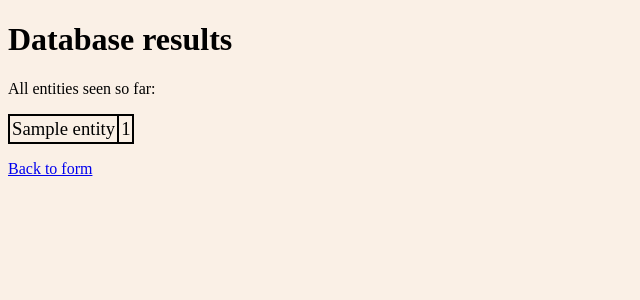
After one commit to velociburner/cosi217b, a Flask app: page /list in a window 1280 px wide. The commit adds this page. Shown: the top 300 px of the page, without its empty margins (0-640 px from the left). Run offline with Flask 3, Linux system fonts and the light colour scheme; tables that the repository leaves empty hold one stand-in row (values such as "Sample post").

Commit message:
Integrated database into web server

```diff
--- a/assignment2/requirements.txt
+++ b/assignment2/requirements.txt
@@ -1,5 +1,5 @@
 spacy==3.5.0
 flask==2.2.2
-flask-restful==0.3.9
-streamlit==1.17.0
-pandas==1.5.3
+Flask-SQLAlchemy==3.0.3
+beautifulsoup4==4.12.0
+lxml==4.9.2
--- a/assignment2/server.py
+++ b/assignment2/server.py
@@ -1,25 +1,32 @@
 from flask import Flask, request, render_template
-from flask_restful import Resource, Api
+from flask_sqlalchemy import SQLAlchemy
+from bs4 import BeautifulSoup
 from ner import SpacyDocument
 
 
 app = Flask(__name__)
-api = Api(app)
+# don't use as a real server, just hardcode the key
+app.config['SECRET_KEY'] = '8a2afc2205a15bcb2cec06a1a7268b80'
+app.config['SQLALCHEMY_DATABASE_URI'] = 'sqlite:///db_entities.sqlite'
+app.config['SQLALCHEMY_TRACK_MODIFICATIONS'] = False
+db = SQLAlchemy(app)
 
 
-class NerApi(Resource):
+class Entity(db.Model):
+    id = db.Column(db.Integer, primary_key=True)
+    name = db.Column(db.String(80), unique=True, nullable=False)
+    count = db.Column(db.Integer, default=1, nullable=False)
 
-    def get(self):
-        return {
-            'description': 'GET request to /api returns this message, POST returns the result of processing a text file. Visit http://127.0.0.1:5000/ for web server.',
-            'resources': ['/', '/api'],
-            'port': 5000
-        }
+    def __repr__(self):
+        return f"{self.name}: {self.count}"
 
-    def post(self):
-        text = request.get_data(as_text=True)
-        doc = SpacyDocument(text)
-        return doc.get_entities()
+
+def create_all():
+    with app.app_context():
+        db.create_all()
+
+
+create_all()
 
 
 @app.route("/")
@@ -32,10 +39,25 @@ def submit():
     if request.form['button'] == "Submit":
         doc = SpacyDocument(request.form['box'])
         entities = doc.get_entities_with_markup()
+        parser = BeautifulSoup(entities, "xml")
+
+        for entity in parser.find_all("entity"):
+            entry = Entity.query.filter_by(name=entity.text).first()
+            if entry is not None:
+                entry.count += 1
+            else:
+                db.session.add(Entity(name=entity.text))
+
+        db.session.commit()
+
         return render_template("home.html", entities=entities)
 
 
-api.add_resource(NerApi, "/api")
+@app.get("/list")
+def list():
+    entities = Entity.query.all()
+    print(entities)
+    return render_template("list.html", entities=entities)
 
 
 if __name__ == "__main__":
--- a/assignment2/static/css/main.css
+++ b/assignment2/static/css/main.css
@@ -14,6 +14,13 @@ body {
 div {
     border: thin solid black;
     padding: 8px;
+}
+
+table, td {
+    font-size: 14pt;
+    border: 2px solid black;
+    border-collapse: collapse;
+    padding: 2px;
 }
 
 markup {
--- a/assignment2/templates/home.html
+++ b/assignment2/templates/home.html
@@ -8,6 +8,7 @@
     <body>
         <h1>Named Entity Recognition</h1>
 
+        <a href="/list">List</a>
         <div>
             <p>Enter text to be processed by spaCy NER.</p>
             <form action="/" method="post" accept-charset="utf-8">
--- /dev/null
+++ b/assignment2/templates/list.html
@@ -0,0 +1,25 @@
+<!DOCTYPE html>
+
+<html>
+    <head>
+        <link rel="stylesheet" type="text/css" href={{ url_for('static', filename='css/main.css') }}>
+    </head>
+
+    <body>
+        <h1>Database results</h1>
+        <p>All entities seen so far:</p>
+
+        <table>
+            {% for entity in entities %}
+            <tr>
+                <td>{{ entity.name }}</td>
+                <td>{{ entity.count }}</td>
+            </tr>
+            {% endfor %}
+        </table>
+
+        <p></p>
+        <a href="/">Back to form</a>
+
+    </body>
+</html>
```
